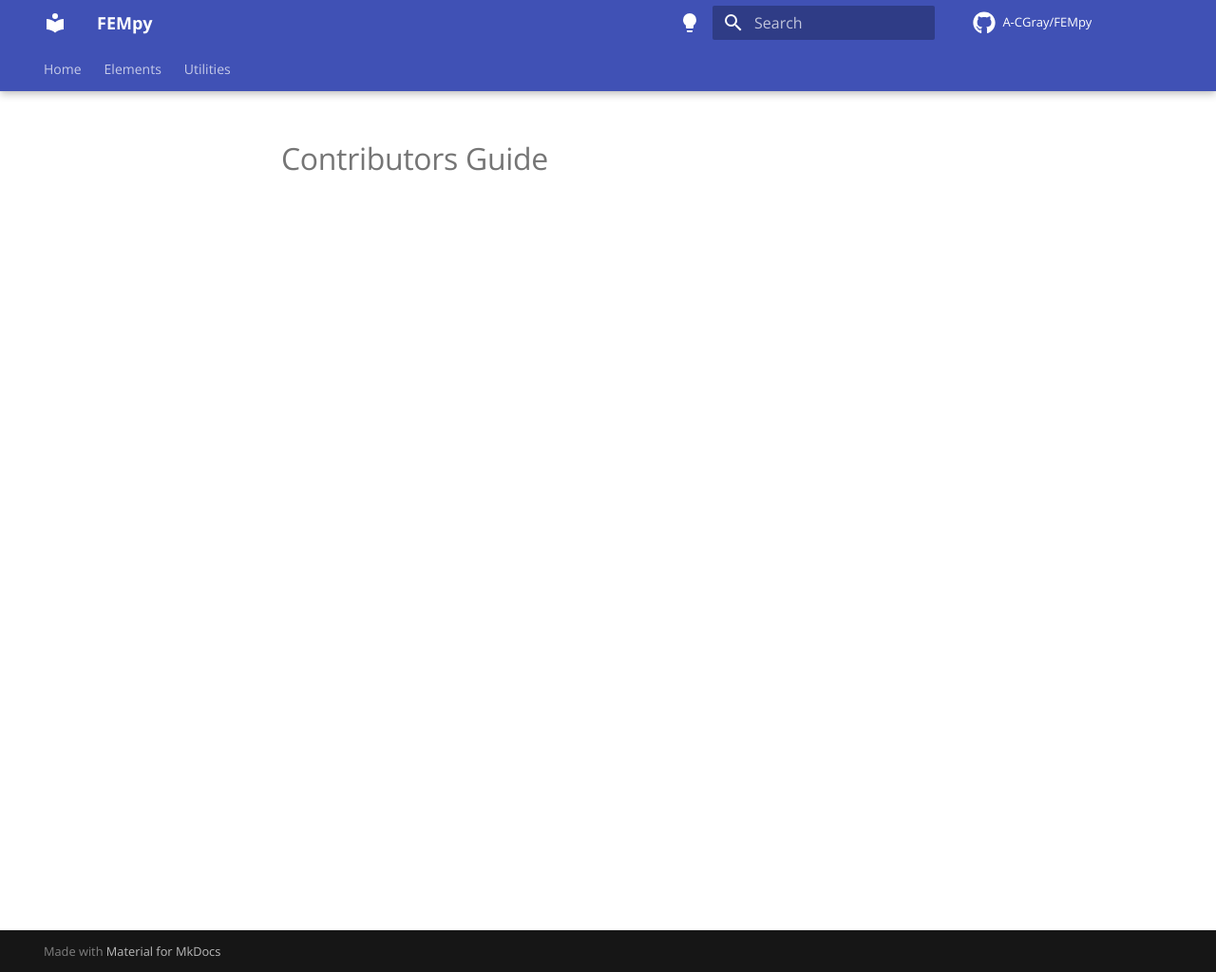
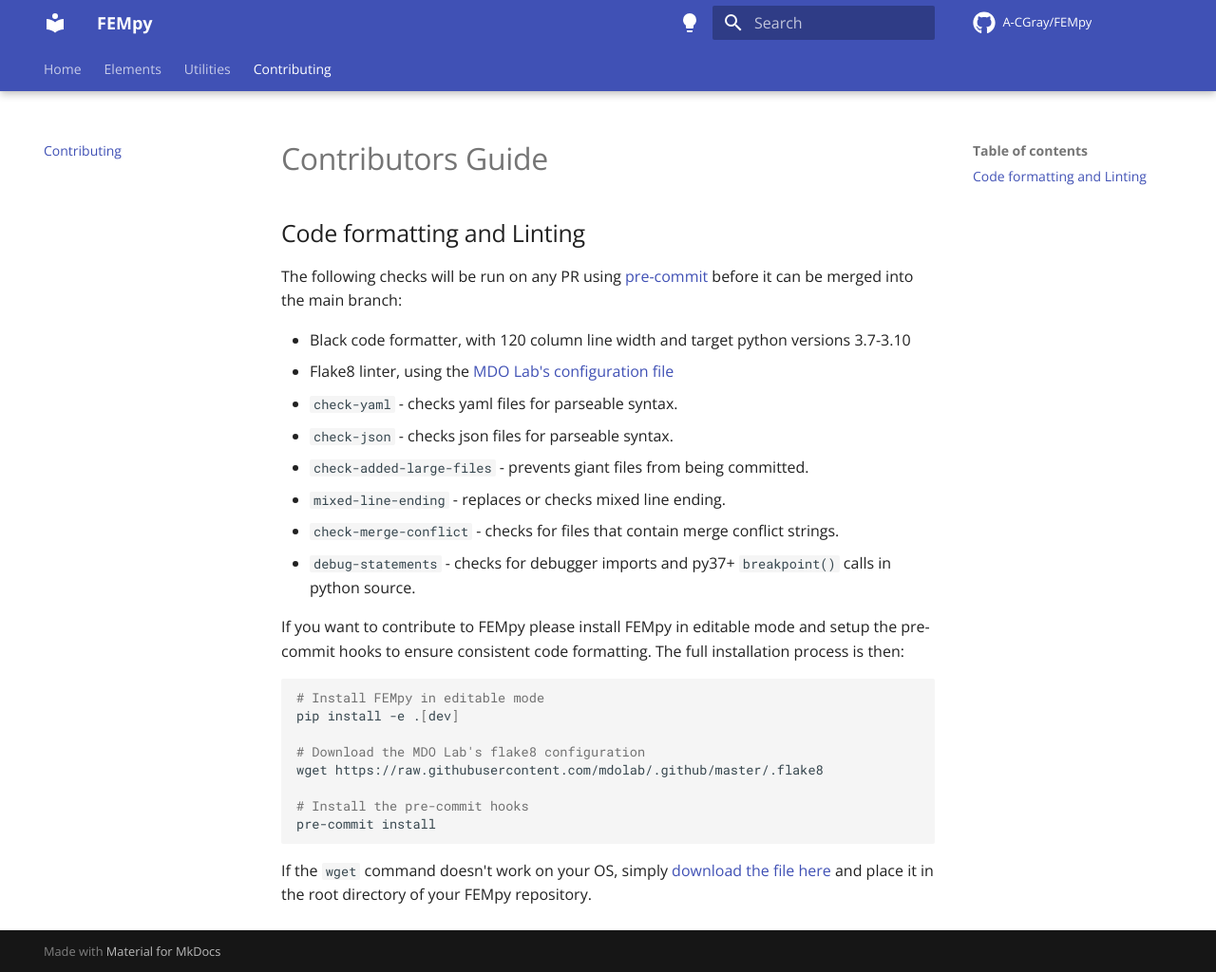
Before and after one commit to A-CGray/FEMpy, an MkDocs documentation site: the page built from docs/docs/DevelopmentGuide/DevelopmentGuide.md, in a window 1280 px wide and 1024 px high. Shown: the whole window at 95% size. Built offline with MkDocs 1.6.1 and Material for MkDocs 9.7.7, drawn with Linux system fonts in a browser that asks for light colours; nearby versions of some CDN libraries; a script that is not in the unit is left out; comment, search, counter and statistics services are not loaded.

Commit message:
Add description of all pre-commit hooks and installation process to docs

````diff
--- a/docs/docs/DevelopmentGuide/DevelopmentGuide.md
+++ b/docs/docs/DevelopmentGuide/DevelopmentGuide.md
@@ -1 +1,30 @@
 # Contributors Guide
+
+## Code formatting and Linting
+
+The following checks will be run on any PR using [pre-commit](pre-commit.com) before it can be merged into the main branch:
+
+- Black code formatter, with 120 column line width and target python versions 3.7-3.10
+- Flake8 linter, using the [MDO Lab's configuration file](https://raw.githubusercontent.com/mdolab/.github/master/.flake8)
+- `check-yaml` - checks yaml files for parseable syntax.
+- `check-json` - checks json files for parseable syntax.
+- `check-added-large-files` - prevents giant files from being committed.
+- `mixed-line-ending` - replaces or checks mixed line ending.
+- `check-merge-conflict` - checks for files that contain merge conflict strings.
+- `debug-statements` - checks for debugger imports and py37+ `breakpoint()` calls in python source.
+
+If you want to contribute to FEMpy please install FEMpy in editable mode and setup the pre-commit hooks to ensure consistent code formatting.
+The full installation process is then:
+
+```shell
+# Install FEMpy in editable mode
+pip install -e .[dev]
+
+# Download the MDO Lab's flake8 configuration
+wget https://raw.githubusercontent.com/mdolab/.github/master/.flake8
+
+# Install the pre-commit hooks
+pre-commit install
+```
+
+If the `wget` command doesn't work on your OS, simply [download the file here](https://raw.githubusercontent.com/mdolab/.github/master/.flake8) and place it in the root directory of your FEMpy repository.
--- a/docs/mkdocs.yml
+++ b/docs/mkdocs.yml
@@ -35,6 +35,7 @@
          1D Line Element: Elements/Lagrange1dElement.md
     - Utilities:
         Linear Algebra: LinAlg/LinAlg.md
+    - Contributing: DevelopmentGuide/DevelopmentGuide.md
 markdown_extensions:
     - pymdownx.superfences
     - pymdownx.progressbar
````
